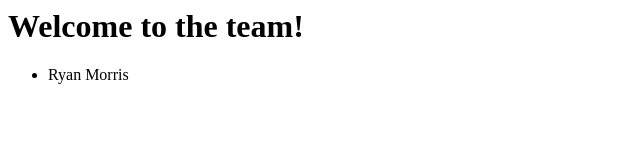
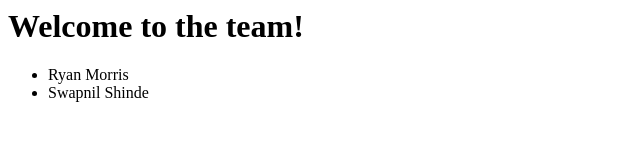
Before and after one commit to Kannycao2016/about-us-jan-2018, a plain HTML site: page index.html in a window 1280 px wide. Shown: the whole page, without its empty margins (0-640 px from the left). Drawn offline with Linux system fonts and the light colour scheme.

Commit message:
swapnil in index

```diff
--- a/index.html
+++ b/index.html
@@ -2,4 +2,5 @@
 
 <ul>
   <li>Ryan Morris</li>
+  <li>Swapnil Shinde</li>
 </ul>
```
